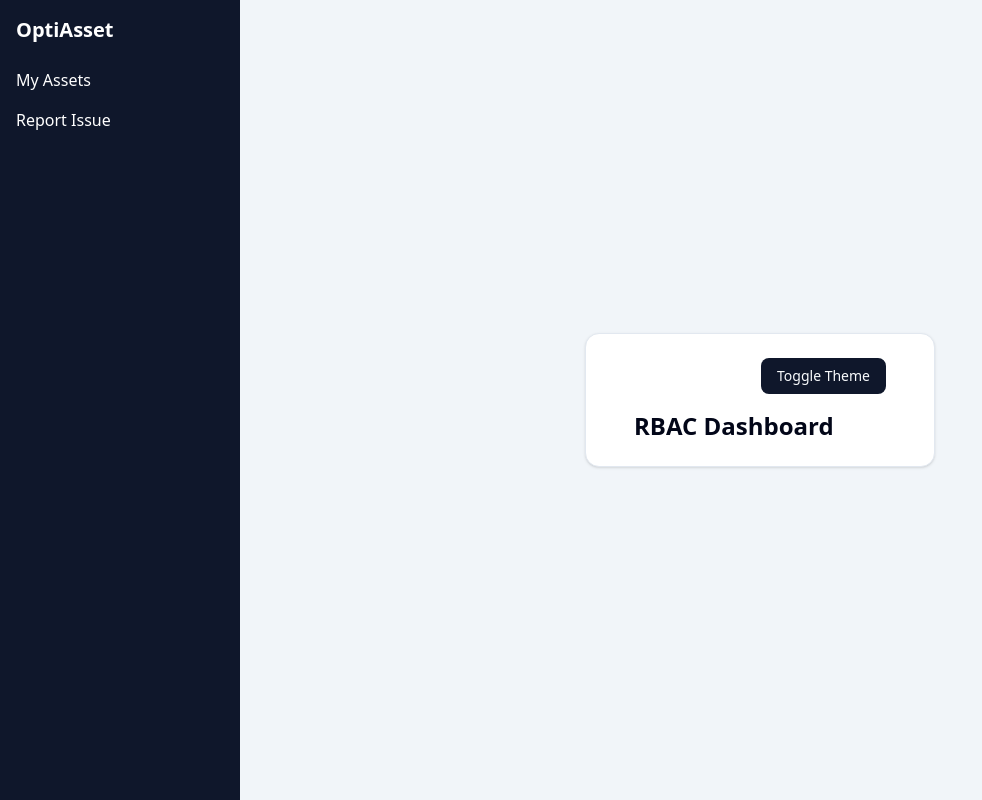
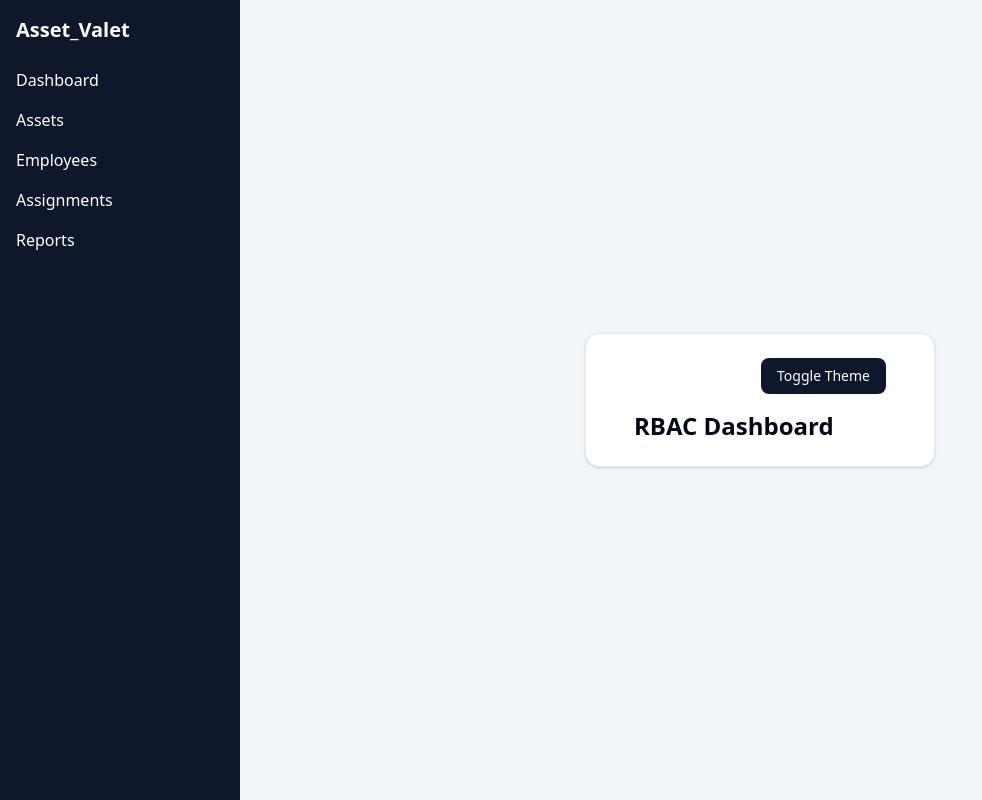
Before and after one commit to afzafathima471/frontend, a Next.js app: page / in a window 1280 px wide. Shown: the whole page, without its empty margins (0-982 px from the left). Built offline with nearby package versions, Linux system fonts and the light colour scheme.

Commit message:
Added sidebar and theme

```diff
--- a/components/sidebar.tsx
+++ b/components/sidebar.tsx
@@ -6,7 +6,7 @@ export default function Sidebar() {
 
   // Temporary role simulation
   const user = {
-    role: "employee"   // change to "employee" to test
+    role: "admin"   // change to "employee" to test
   }
 
   const adminLinks = [
@@ -28,7 +28,7 @@ export default function Sidebar() {
     <div className="w-60 h-screen bg-slate-900 text-white p-4">
 
       <h2 className="text-xl font-bold mb-6">
-        OptiAsset
+        Asset_Valet
       </h2>
 
       <ul className="space-y-4">
```
